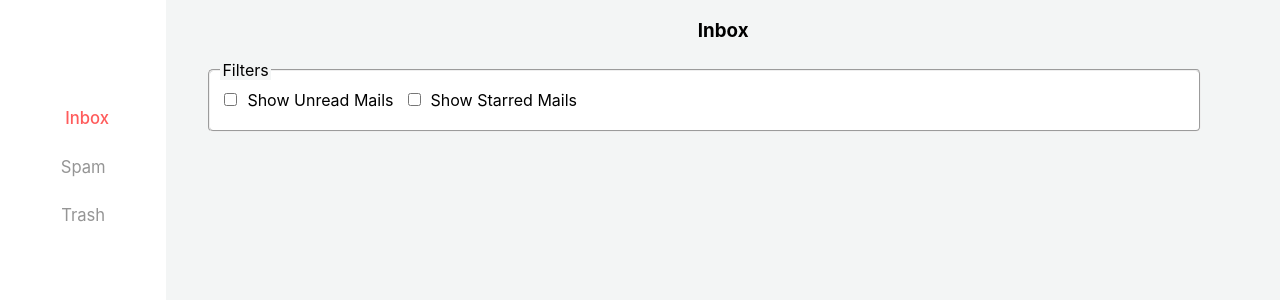
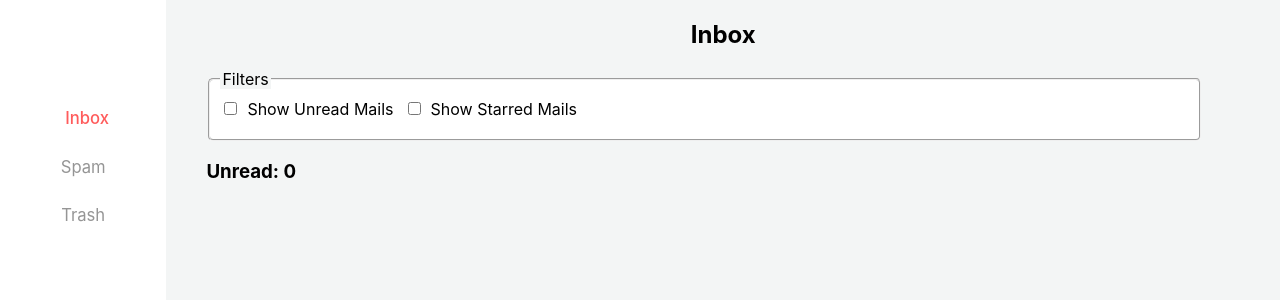
Before and after one commit to pratham2002/mail-box, a React (Create React App) app: page /inbox in a window 1280 px wide. Shown: the top 300 px of the page. Built offline with nearby package versions, Linux system fonts and the light colour scheme.

Commit message:
made some UI modifications

```diff
--- a/src/App.css
+++ b/src/App.css
@@ -70,7 +70,7 @@
   margin: auto;
 }
 
-h3 {
+.heading {
   text-align: center;
 }
 input,
@@ -81,4 +81,5 @@ label {
 
 .content {
   width: 100%;
+  text-align: left;
 }
--- a/src/pages/Inbox.jsx
+++ b/src/pages/Inbox.jsx
@@ -3,7 +3,7 @@ import React from "react";
 export default function Inbox() {
   return (
     <div className="content">
-      <h3>Inbox</h3>
+      <h2 className="heading">Inbox</h2>
       <fieldset
         style={{
           backgroundColor: "#FFF",
@@ -30,6 +30,7 @@ export default function Inbox() {
         />
         <label htmlFor="starred-message">Show Starred Mails</label>
       </fieldset>
+      <h3> Unread: {0}</h3>
     </div>
   );
 }
```
